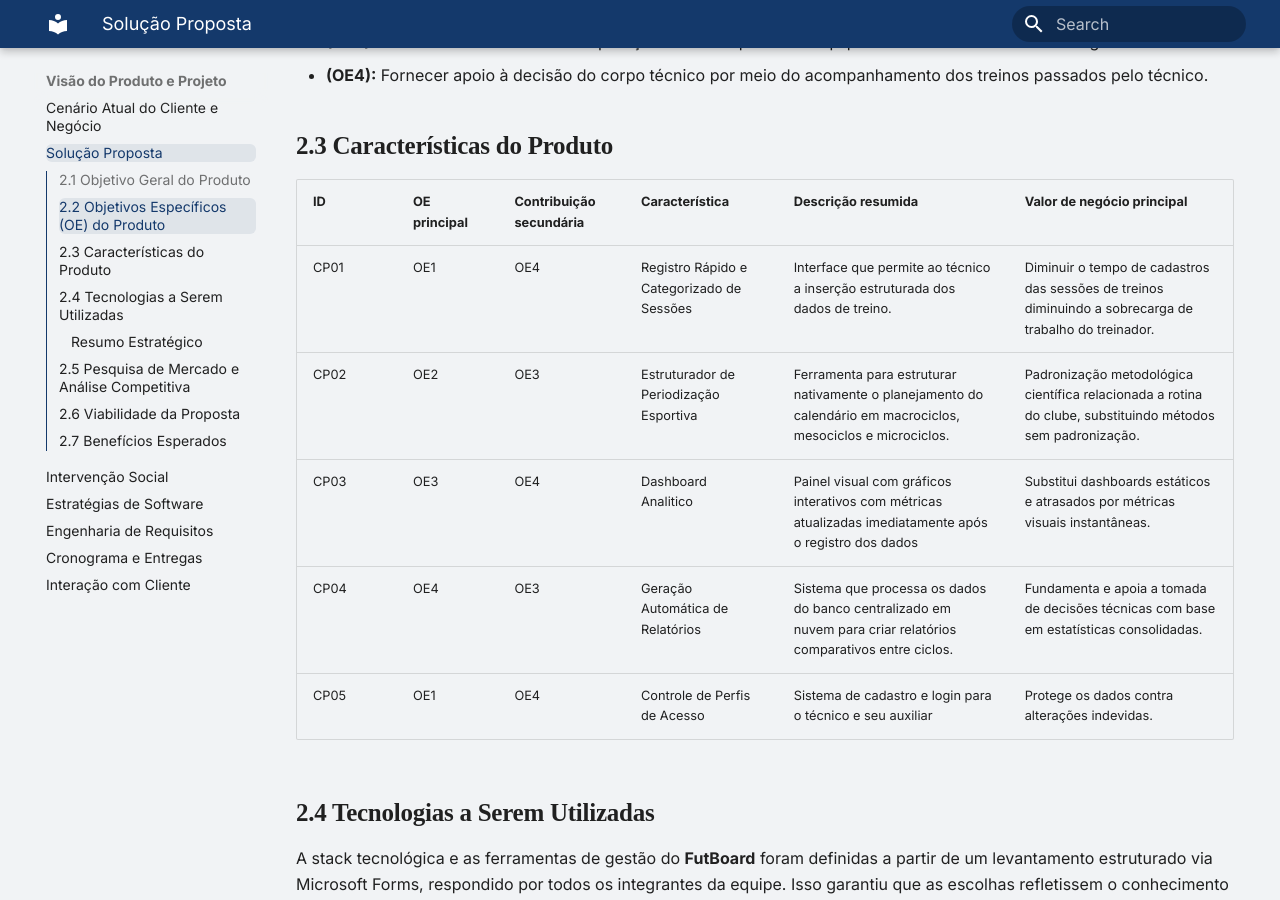
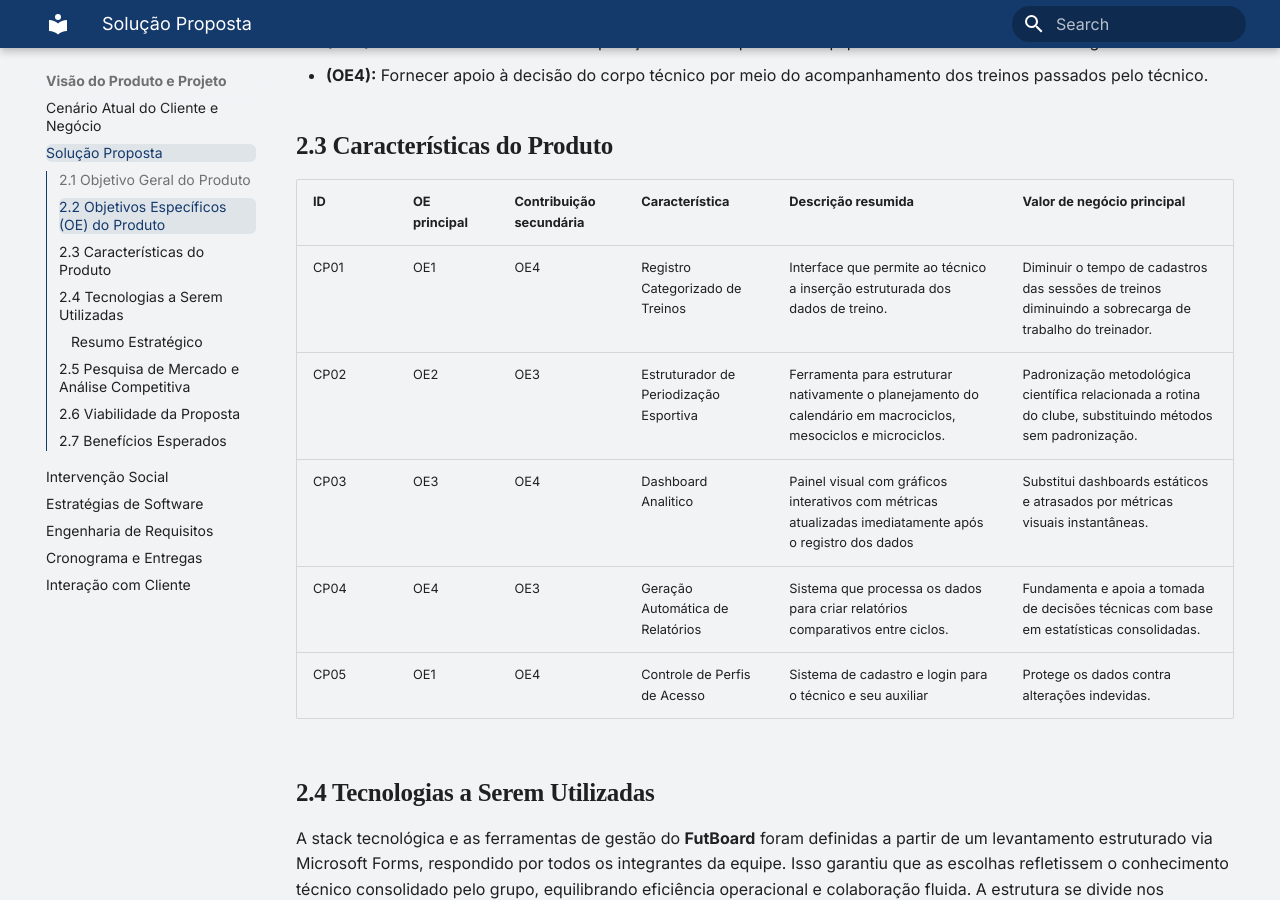
Before and after one commit to mdsreq-fga-unb/REQ-2026.2-T01-FutBoard, an MkDocs documentation site: the page built from docs/visao-produto/solucao-proposta.md, in a window 1280 px wide and 900 px high, scrolled down 459 px. Built offline with MkDocs 1.6.1 and Material for MkDocs 9.7.7, drawn with Linux system fonts in a browser that asks for light colours.

```diff
--- a/docs/visao-produto/solucao-proposta.md
+++ b/docs/visao-produto/solucao-proposta.md
@@ -15,10 +15,10 @@ Apoiar a tomada de decisões técnicas do corpo técnico do Canaã Esporte Clube
 
 | ID | OE principal | Contribuição secundária | Característica | Descrição resumida | Valor de negócio principal |
 | --- | --- | --- | --- | --- | --- |
-| CP01 | OE1 | OE4 | Registro Rápido e Categorizado de Sessões | Interface que permite ao técnico a inserção estruturada dos dados de treino. | Diminuir o tempo de cadastros das sessões de treinos diminuindo a sobrecarga de trabalho do treinador. |
+| CP01 | OE1 | OE4 | Registro Categorizado de Treinos | Interface que permite ao técnico a inserção estruturada dos dados de treino. | Diminuir o tempo de cadastros das sessões de treinos diminuindo a sobrecarga de trabalho do treinador. |
 | CP02 | OE2 | OE3 | Estruturador de Periodização Esportiva | Ferramenta para estruturar nativamente o planejamento do calendário em macrociclos, mesociclos e microciclos. | Padronização metodológica científica relacionada a rotina do clube, substituindo métodos sem padronização. |
 | CP03 | OE3 | OE4 | Dashboard Analitico | Painel visual com gráficos interativos com métricas atualizadas imediatamente após o registro dos dados | Substitui dashboards estáticos e atrasados por métricas visuais instantâneas. |
-| CP04 | OE4 | OE3 | Geração Automática de Relatórios | Sistema que processa os dados do banco centralizado em nuvem para criar relatórios comparativos entre ciclos. | Fundamenta e apoia a tomada de decisões técnicas com base em estatísticas consolidadas. |
+| CP04 | OE4 | OE3 | Geração Automática de Relatórios | Sistema que processa os dados para criar relatórios comparativos entre ciclos. | Fundamenta e apoia a tomada de decisões técnicas com base em estatísticas consolidadas. |
 | CP05 | OE1 | OE4 | Controle de Perfis de Acesso | Sistema de cadastro e login para o técnico e seu auxiliar | Protege os dados contra alterações indevidas.
 
 ## 2.4 Tecnologias a Serem Utilizadas
```
Also changed, not shown: docs/visao-produto/cenario-atual.md (+1 -1 lines), docs/assets/MapaStakeHolders.png, docs/assets/RichPicture.png (deleted), 1 other file.
